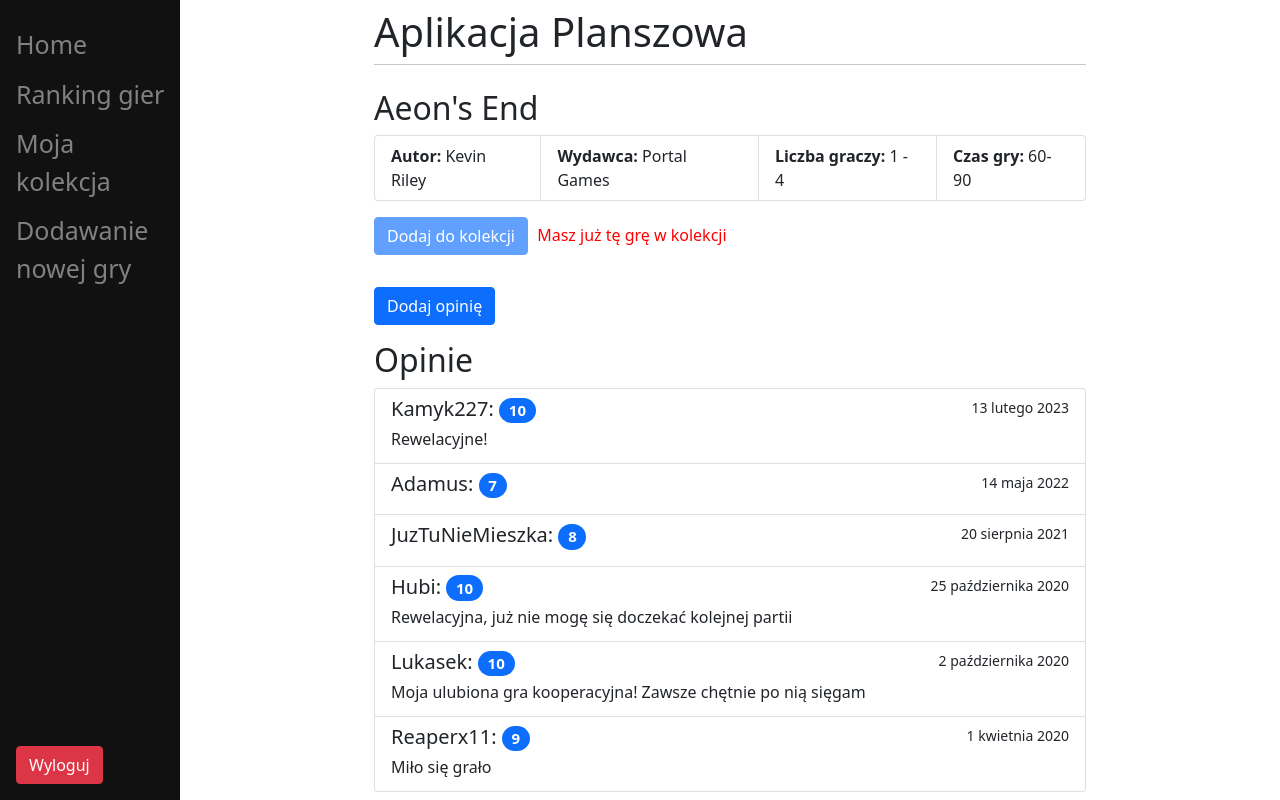
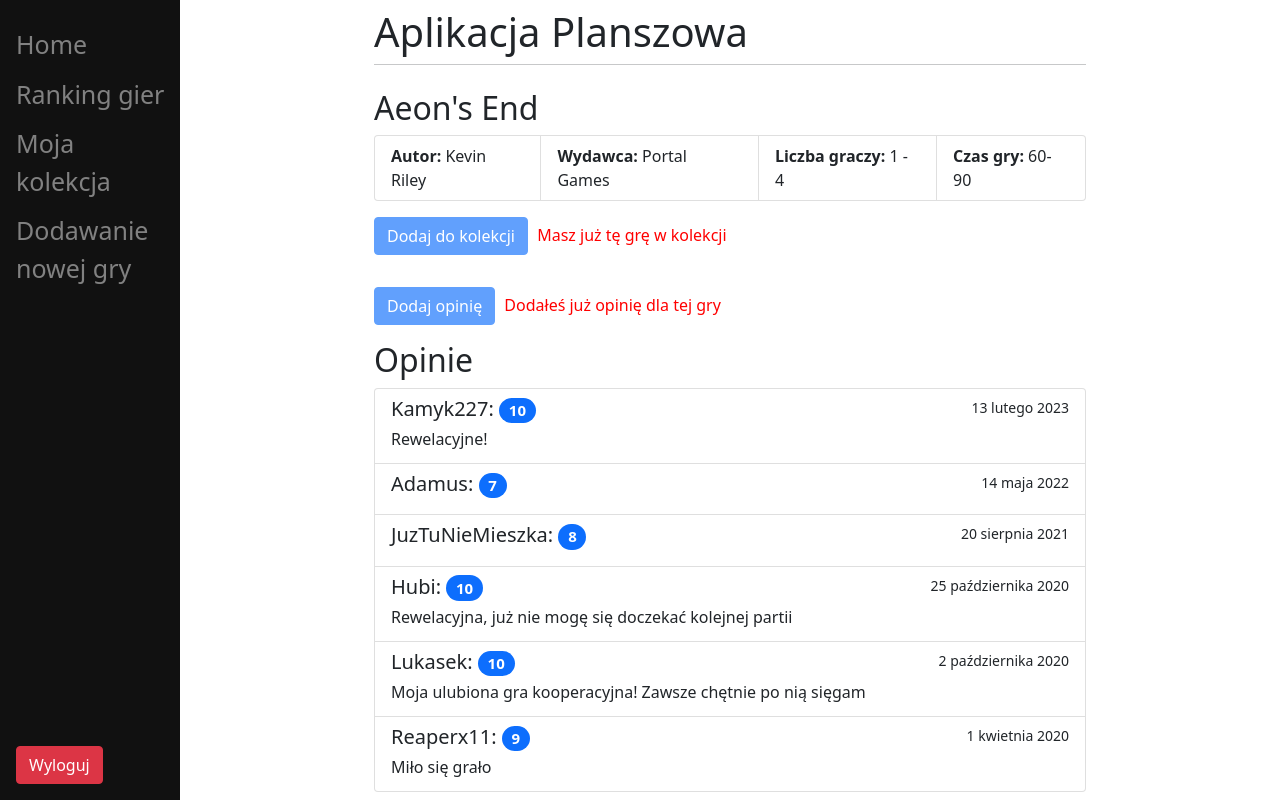
Before and after one commit to NotImplementedUsername/Board_games_app, a Django app: page /board_games/1 in a window 1280 px wide. Run offline with Django 4.2, Linux system fonts and the light colour scheme; a user stored in the database is signed in; data comes from the database, SQL or seed files in the repository; both versions use the stored data as it was before the commit.

Commit message:
Poprawki z zajęć

```diff
--- a/Board_games/models.py
+++ b/Board_games/models.py
@@ -17,14 +17,13 @@ class Roles(models.Model):
 
 
 class Users(AbstractUser):
-    nickname = models.CharField(max_length=32)
     first_name = models.CharField(max_length=32, blank=True, null=True)
     last_name = models.CharField(max_length=32, blank=True, null=True)
     email = models.EmailField(unique=True)
     role = models.ForeignKey(Roles, on_delete=models.PROTECT, db_column='role_id')
 
     USERNAME_FIELD = 'email'
-    REQUIRED_FIELDS = ['nickname', 'role']
+    REQUIRED_FIELDS = ['username', 'role']
 
     def __str__(self):
         return self.email
@@ -53,10 +52,9 @@ class GamesCollection(models.Model):
     user = models.ForeignKey(Users, on_delete=models.CASCADE, db_column='user_id')
     purchase_date = models.DateField(blank=True, null=True)
 
-    UniqueConstraint(fields=['game', 'user'], name='unique_collection')
-
     class Meta:
         db_table = 'Games_collection'
+        constraints = [UniqueConstraint(fields=['game', 'user'], name='unique_collection')]
 
 
 class Comments(models.Model):
--- a/Board_games/templates/Board_games/board_games.html
+++ b/Board_games/templates/Board_games/board_games.html
@@ -14,7 +14,7 @@
         <form method="post" action="{% url 'add_to_collection' game_id=game.id %}">
             {% csrf_token %}
             <div style="display: inline-block;">
-                <button class="btn btn-primary mt-3 mb-3 {% if is_game_in_collection %}disabled-button{% endif %}" type="submit" {% if is_game_in_collection %}disabled{% endif %} data-message="You already have this game in your collection">
+                <button class="btn btn-primary mt-3 mb-3 {% if is_game_in_collection %}disabled-button{% endif %}" type="submit" {% if is_game_in_collection %}disabled{% endif %}>
                     Dodaj do kolekcji
                 </button>
                 {% if is_game_in_collection %}
@@ -25,7 +25,15 @@
 
         <form method="post" action="{% url 'add_comment' game_id=game.id %}">
             {% csrf_token %}
-            <button type="submit" class="btn btn-primary mt-3 mb-3">Dodaj opinię</button>
+             <div style="display: inline-block;">
+                <button class="btn btn-primary mt-3 mb-3 {% if is_comment_exists %}disabled-button{% endif %}" type="submit" {% if is_comment_exists %}disabled{% endif %}>
+                    Dodaj opinię
+                </button>
+                {% if is_comment_exists %}
+                    <p class="disabled-message" style="display: inline-block; margin-left: 5px; color: red">Dodałeś już opinię dla tej gry</p>
+                {% endif %}
+            </div>
+{#            <button type="submit" class="btn btn-primary mt-3 mb-3">Dodaj opinię</button>#}
         </form>
     {% endif %}
 
@@ -34,9 +42,9 @@
     <h2>Opinie</h2>
 <div class="list-group">
     {% for comment in game.comments_set.all|dictsortreversed:"comment_date" %}
-       <a class="list-group-item list-group-item-action" data-bs-toggle="modal" data-bs-target="#exampleModal" data-comment-id="{{ comment.id }}"  data-nickname="{{ comment.user.nickname }}" aria-current="true">
+       <a class="list-group-item list-group-item-action" data-bs-toggle="modal" data-bs-target="#exampleModal" data-comment-id="{{ comment.id }}"  data-username="{{ comment.user.username }}" aria-current="true">
             <div class="d-flex w-100 justify-content-between">
-                <h5 class="mb-1">{{ comment.user.nickname }}: <span class="badge bg-primary rounded-pill">{{ comment.rating }}</span></h5>
+                <h5 class="mb-1">{{ comment.user.username }}: <span class="badge bg-primary rounded-pill">{{ comment.rating }}</span></h5>
                 <small>{{ comment.comment_date }}</small>
             </div>
             <p class="mb-1">{{ comment.comment }}</p>
@@ -76,9 +84,9 @@
     commentItems.forEach(function (item) {
         item.addEventListener('click', function () {
             var commentId = item.getAttribute('data-comment-id');
-            var nickname = item.getAttribute('data-nickname');
+            var username = item.getAttribute('data-username');
 
-            var commentBody = "Czy na pewno chcesz usunąć opinię użytkownika " + nickname + "?";
+            var commentBody = "Czy na pewno chcesz usunąć opinię użytkownika " + username + "?";
             document.getElementById('commentModalBody').innerHTML = commentBody;
 
             // Add a click event listener to the delete button
--- a/Board_games/views.py
+++ b/Board_games/views.py
@@ -24,7 +24,8 @@ def board_games(response, id):
     game = BoardGames.objects.get(id=id)
     if response.user.is_authenticated:
         is_game_in_collection = response.user.gamescollection_set.filter(game_id=game.id).exists()
-        return render(response, "Board_games/board_games.html", {"game": game, "is_game_in_collection": is_game_in_collection})
+        is_comment_exists = response.user.comments_set.filter(game_id=game.id).exists()
+        return render(response, "Board_games/board_games.html", {"game": game, "is_game_in_collection": is_game_in_collection, "is_comment_exists": is_comment_exists})
     return render(response, "Board_games/board_games.html",{"game": game})
 
 def add_game(response):
@@ -62,7 +63,7 @@ def register(response):
         form = RegisterForm(response.POST)
         if form.is_valid():
             form.save()
-        return redirect('/')
+        return render(response, 'Board_games/error.html', {"message": "Jest już taki użytkownik"})
     else:
         form = RegisterForm()
 
@@ -88,7 +89,11 @@ def add_comment(response, game_id):
         form = AddCommentForm()
 
     game = BoardGames.objects.get(id=game_id)
-    return render(response, "Board_games/add_comment.html", {"form": form, "game": game})
+    if_exist = response.user.comments_set.filter(game_id=game_id).exists()
+    if if_exist:
+        return render(response, 'Board_games/error.html', {"message": "Już dodałeś opinię dla tej gry"})
+    return render(response, "Board_games/add_comment.html", {"form": form, "game": game,
+                                                             "if_exist": if_exist})
 
 
 def add_to_collection(response, game_id):
--- a/Board_games_app/settings.py
+++ b/Board_games_app/settings.py
@@ -24,9 +24,9 @@ BASE_DIR = Path(__file__).resolve().parent.parent
 SECRET_KEY = 'django-insecure-@kv-%mif6s2ut+r^_jz)ux9k*c1hr%n@j$=f)(k=nrd%%kx5qe'
 
 # SECURITY WARNING: don't run with debug turned on in production!
-DEBUG = True
+# DEBUG = True
 
-ALLOWED_HOSTS = []
+ALLOWED_HOSTS = ["*"]
 
 
 # Application definition
```
Also changed, not shown: Board_games/forms.py (+4 -4 lines), Board_games/migrations/0002_remove_users_nickname_and_more.py (added), db.sqlite3.
